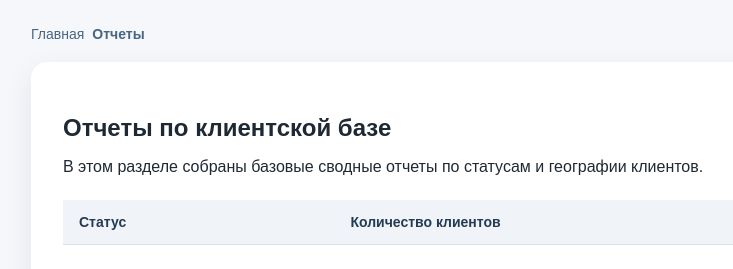
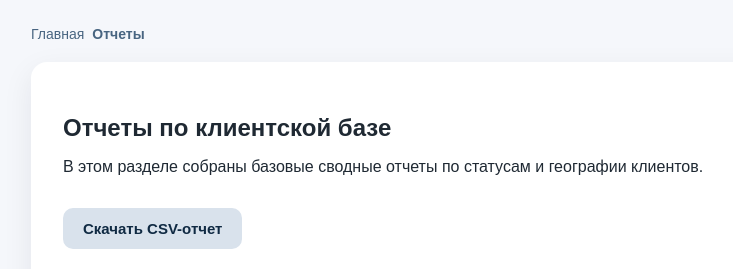
Before and after one commit to d15944343-a11y/bitrix24-resource, a Flask app: page /reports in a window 1280 px wide. Shown: the part 143-412 px from the top of the page, without its empty margins (129-862 px from the left). Run offline with Flask 3, Linux system fonts and the light colour scheme; data that the repository does not hold is empty.

Commit message:
Добавил экспорт отчета по клиентам в CSV

```diff
--- a/app/routes.py
+++ b/app/routes.py
@@ -1,4 +1,7 @@
-from flask import Blueprint, flash, g, redirect, render_template, request, session, url_for
+import csv
+from io import StringIO
+
+from flask import Blueprint, Response, flash, g, redirect, render_template, request, session, url_for
 import requests
 
 from .auth import login_required, role_required
@@ -117,6 +120,35 @@ def reports():
             {"title": "Главная", "endpoint": "main.index"},
             {"title": "Отчеты"},
         ],
+    )
+
+
+@main_bp.route("/reports/export")
+@login_required
+def reports_export():
+    clients = Client.query.order_by(Client.id.asc()).all()
+
+    output = StringIO()
+    writer = csv.writer(output, delimiter=";")
+    writer.writerow(["ID", "ФИО", "Email", "Телефон", "Город", "Статус"])
+
+    for client in clients:
+        writer.writerow([
+            client.id,
+            client.full_name,
+            client.email,
+            client.phone,
+            client.city,
+            client.status,
+        ])
+
+    csv_data = output.getvalue()
+    output.close()
+
+    return Response(
+        csv_data,
+        mimetype="text/csv; charset=utf-8",
+        headers={"Content-Disposition": "attachment; filename=clients_report.csv"},
     )
 
 
--- a/app/templates/reports.html
+++ b/app/templates/reports.html
@@ -6,6 +6,10 @@
 <section class="card">
     <h1>Отчеты по клиентской базе</h1>
     <p>В этом разделе собраны базовые сводные отчеты по статусам и географии клиентов.</p>
+
+    <div class="section-actions">
+        <a class="button button--secondary" href="{{ url_for('main.reports_export') }}">Скачать CSV-отчет</a>
+    </div>
 
     <div class="table-wrap">
         <table class="data-table">
```
